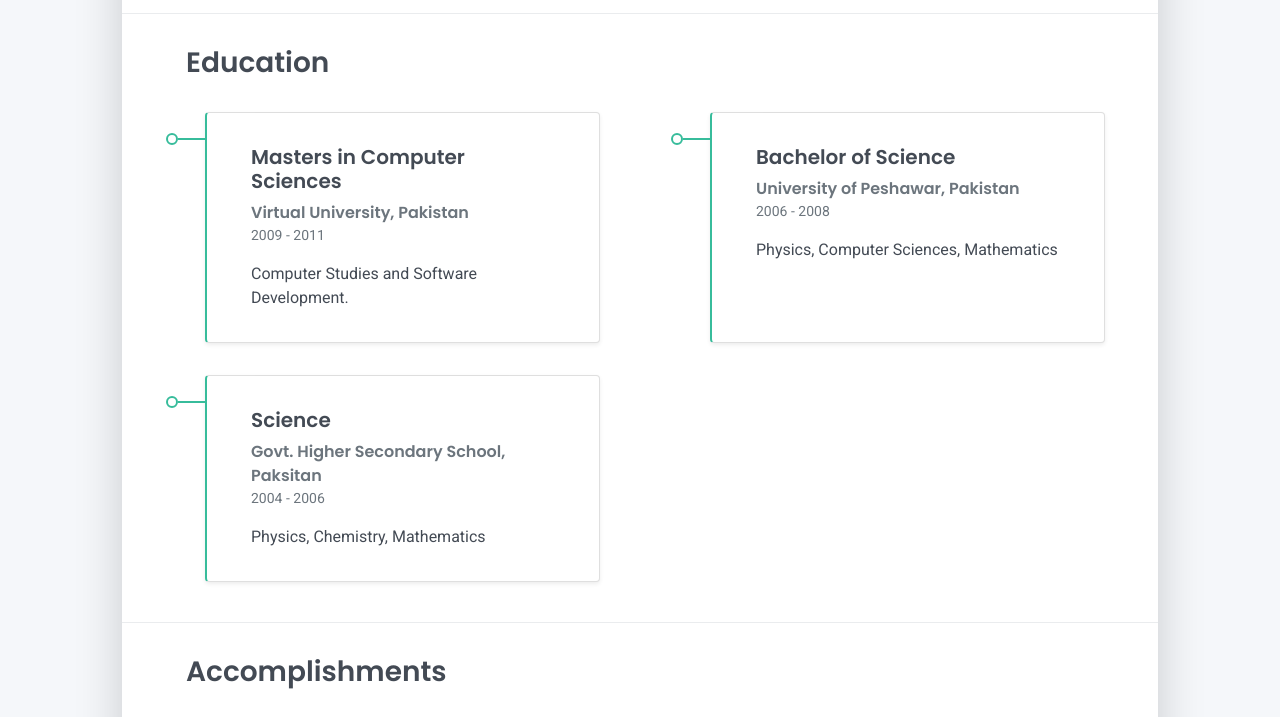
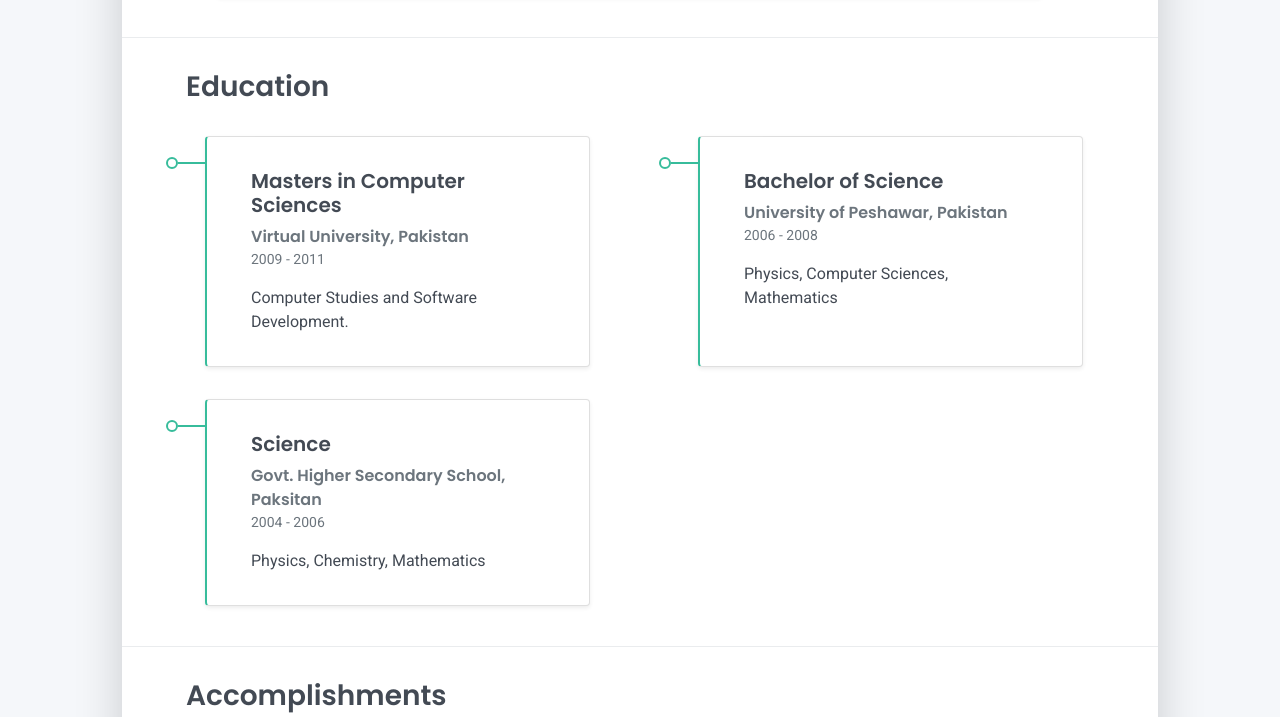
Before and after one commit to ziaullah47/ziaullah-resume, a plain HTML site: page index.html in a window 1280 px wide. Shown: the part 3541-4258 px from the top of the page. Drawn offline with Linux system fonts and the light colour scheme.

Commit message:
css style width

```diff
--- a/css/main.css
+++ b/css/main.css
@@ -2,8 +2,10 @@
 /* Inputs */
 /* Timeline custom component */
 .timeline {
-  /*border-left: 2px solid #E6E9ED;*/
-  padding: 1rem 0; }
+    /*border-left: 2px solid #E6E9ED;*/
+    padding: 1rem 0;
+    max-width: 100%;
+}
 
 .timeline-card {
   position: relative;
```
